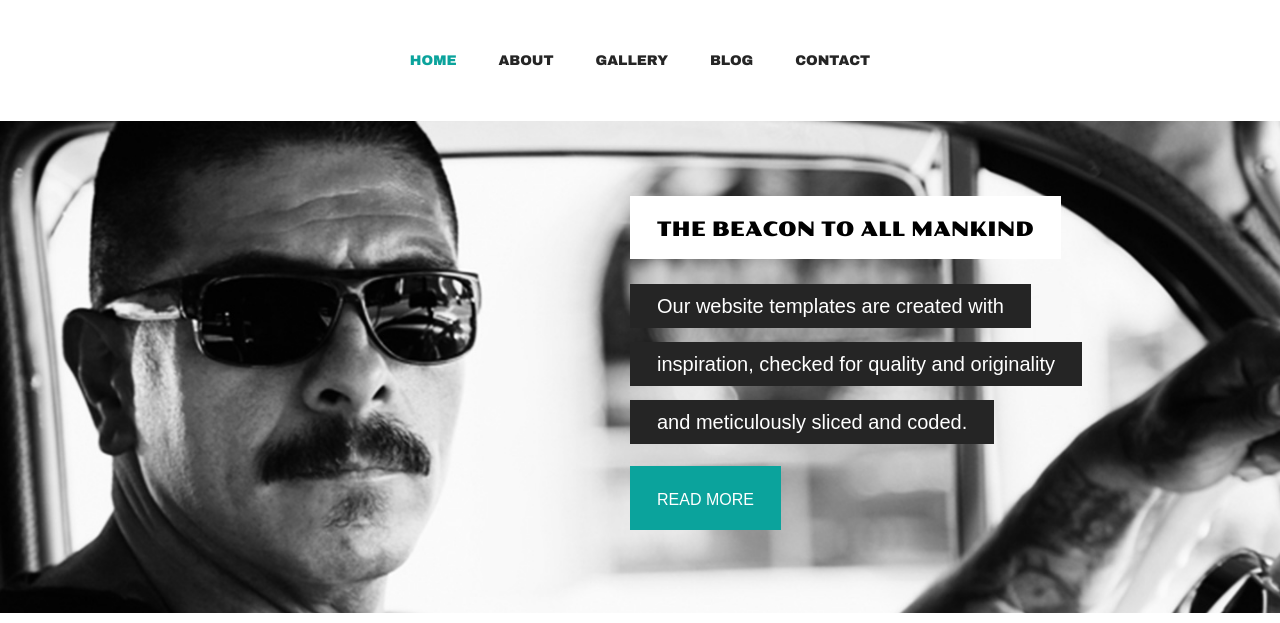
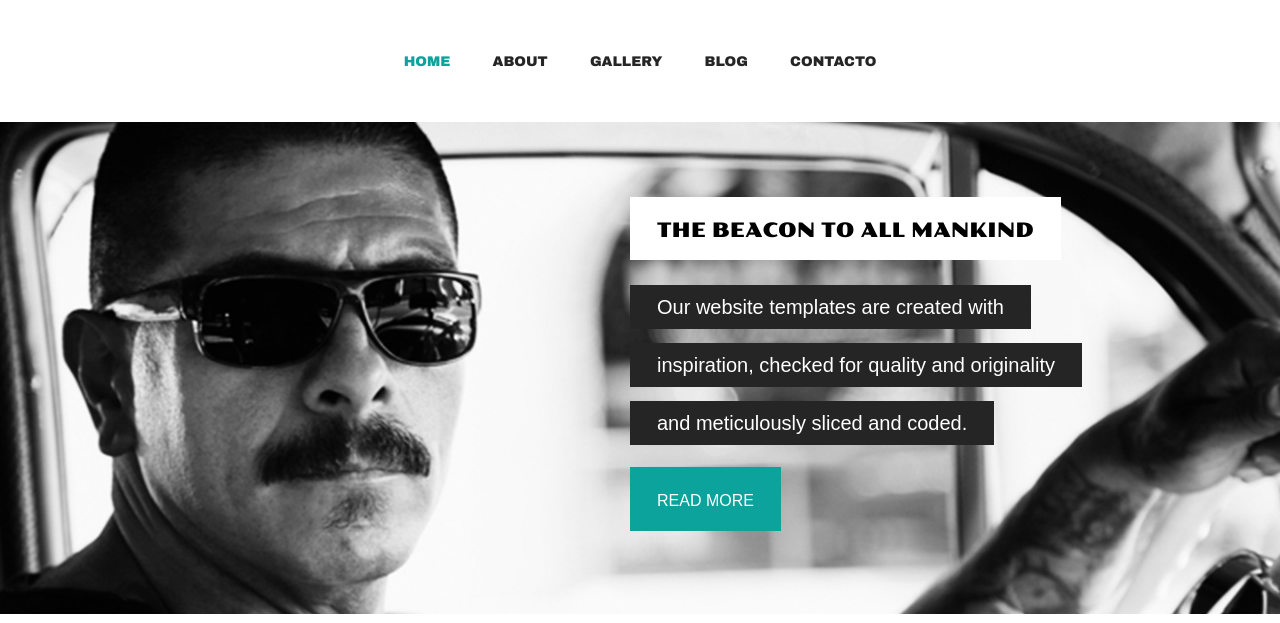
Before and after one commit to Sejo170/bigotes, a plain HTML site: page index.html in a window 1280 px wide. Shown: the part 140-763 px from the top of the page. Drawn offline with Linux system fonts and the light colour scheme.

Commit message:
index y css actualizado

```diff
--- a/css/style.css
+++ b/css/style.css
@@ -19,7 +19,7 @@
 body {
 	background: #fff;
 	font-family: Arial, Helvetica, sans-serif;
-	font-size: 14px;
+	font-size: 15px;
 	font-weight: normal;
 	line-height: 1;
 	margin: 0;
--- a/index.html
+++ b/index.html
@@ -28,7 +28,7 @@
 				<a href="blog.html">blog</a>
 			</li>
 			<li>
-				<a href="contact.html">contact</a>
+				<a href="contact.html">contacto</a>
 			</li>
 		</ul>
 	</div>
```
